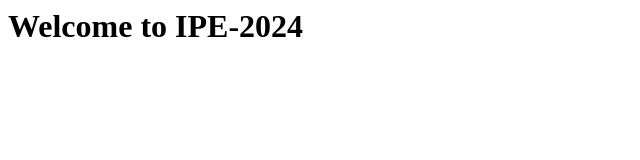
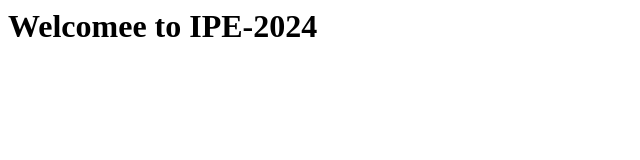
Before and after one commit to sounngyhanny/midterm-ipe-2024-, a plain HTML site: page index.html in a window 1280 px wide. Shown: the whole page, without its empty margins (0-640 px from the left). Drawn offline with Linux system fonts and the light colour scheme.

Commit message:
Update index.html

```diff
--- a/index.html
+++ b/index.html
@@ -1,7 +1,7 @@
 <html>
     <head>
         <body>
-            <h1>Welcome to IPE-2024</h1>
+            <h1>Welcomee to IPE-2024</h1>
         </body>
     </head>
 </html>
```
